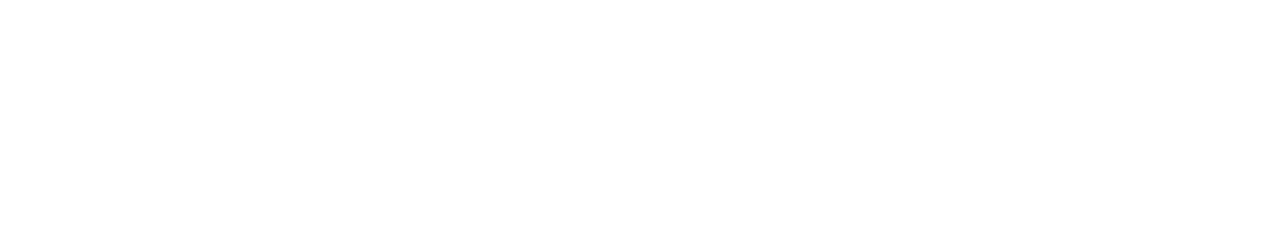
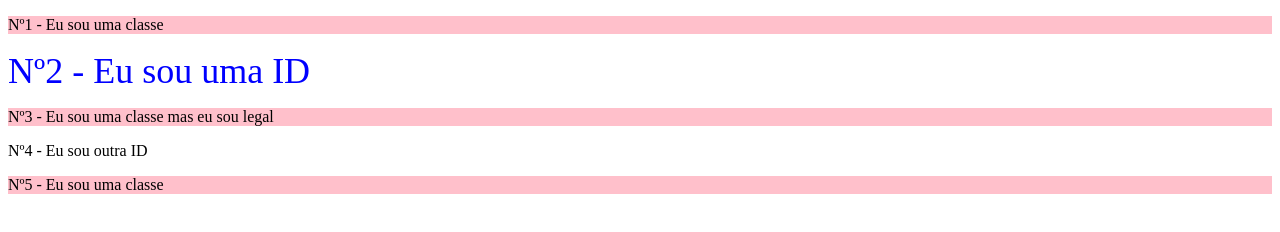
Before and after one commit to joaosiwao/css-foundations, a plain HTML site: page projetos/class-id-selectors/index.html in a window 1280 px wide. Drawn offline with Linux system fonts and the light colour scheme.

Commit message:
Alterado Index com os elementos e criado as classes no styles

```diff
--- a/projetos/class-id-selectors/index.html
+++ b/projetos/class-id-selectors/index.html
@@ -4,9 +4,15 @@
 <head>
 <meta charset="utf-8">
 <title>Class Selector</title>
+<link rel="stylesheet" href="styles.css">
 </head>
 
 <body>
+    <p class="impar">Nº1 - Eu sou uma classe</p>
+    <div class="dois">Nº2 - Eu sou uma ID</div>
+    <p class="impar">Nº3 - Eu sou uma classe mas eu sou legal</p>
+    <div>Nº4 - Eu sou outra ID</div>
+    <p class="impar">Nº5 - Eu sou uma classe</p>
 </body>
 
 </html>
--- /dev/null
+++ b/projetos/class-id-selectors/styles.css
@@ -0,0 +1,12 @@
+.impar {
+    background-color: pink;
+}
+.dois{
+    color: blue;
+    font-size: 36px;
+}
+.quatro{
+    background-color: greenyellow;
+    font-size: 24px;
+    font-weight: bold;
+}
```
